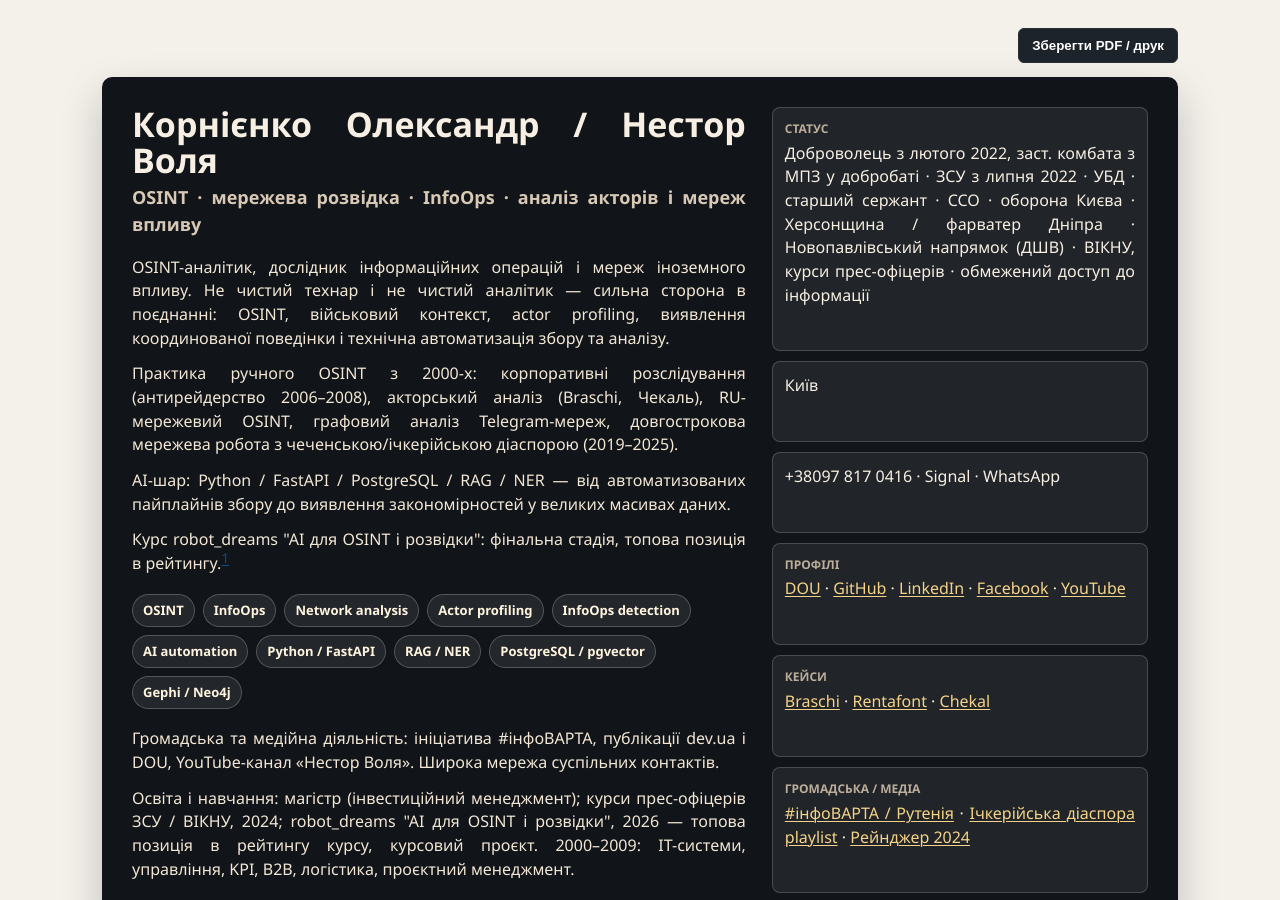
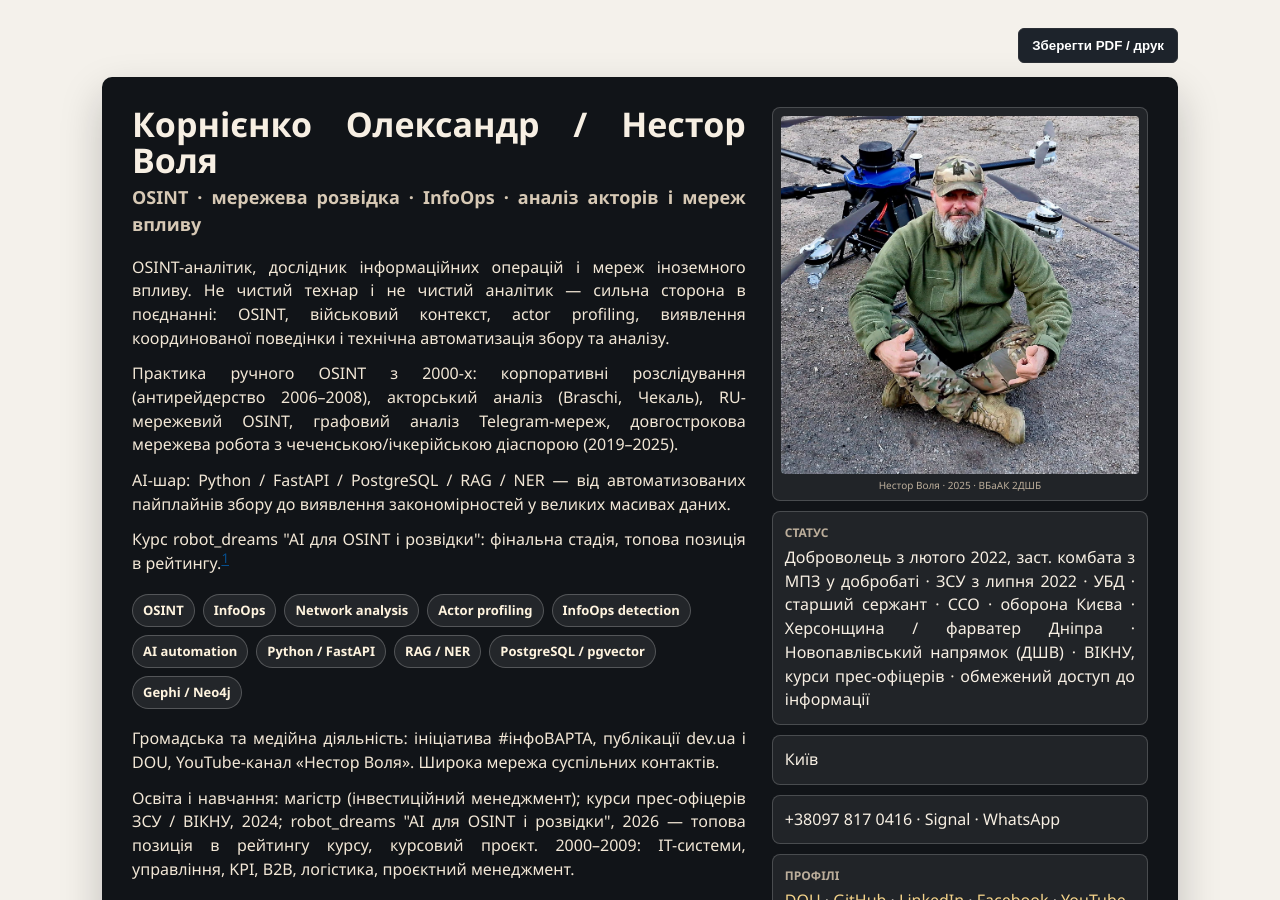
Before and after one commit to NestorVolya/nestorvolya.github.io, a Jekyll site: the page cv-gur.html, which Jekyll copies as it is, in a window 1280 px wide and 900 px high. Built offline with Jekyll 4.4.1, drawn with Linux system fonts in a browser that asks for light colours.

Commit message:
cv-gur: add 2025 VBaAK 2DSB photo to aside
Co-Authored-By: Claude Sonnet 4.6 <noreply@anthropic.com>

```diff
--- a/cv-gur.html
+++ b/cv-gur.html
@@ -400,6 +400,10 @@
         <p>Освіта і навчання: магістр (інвестиційний менеджмент); курси прес-офіцерів ЗСУ / ВІКНУ, 2024; robot_dreams "AI для OSINT і розвідки", 2026 — топова позиція в рейтингу курсу, курсовий проєкт. 2000–2009: IT-системи, управління, KPI, B2B, логістика, проєктний менеджмент.</p>
       </div>
       <aside class="status-grid">
+        <div class="status-box" style="padding:8px;">
+          <img src="assets/2025_vbaak_2dshb_nestor_volya.jpg" alt="Нестор Воля" style="width:100%;border-radius:4px;display:block;">
+          <p style="margin:4px 0 0;font-size:10px;color:#bcae9b;text-align:center;line-height:1.4;">Нестор Воля · 2025 · ВБаАК 2ДШБ</p>
+        </div>
         <div class="status-box">
           <span class="label">Статус</span>
           Доброволець з лютого 2022, заст. комбата з МПЗ у добробаті · ЗСУ з липня 2022 · УБД · старший сержант · ССО · оборона Києва · Херсонщина / фарватер Дніпра · Новопавлівський напрямок (ДШВ) · ВІКНУ, курси прес-офіцерів · обмежений доступ до інформації
```
Also changed, not shown: assets/2025_vbaak_2dshb_nestor_volya.jpg (added).
